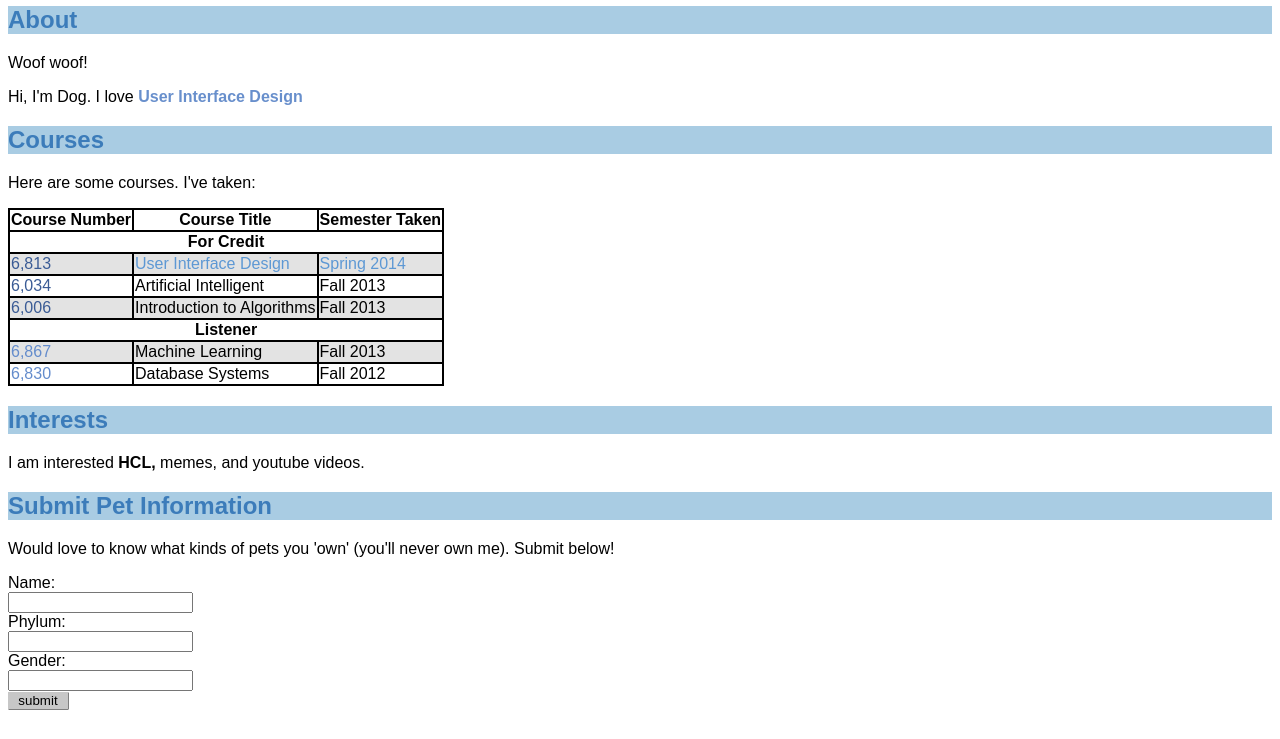
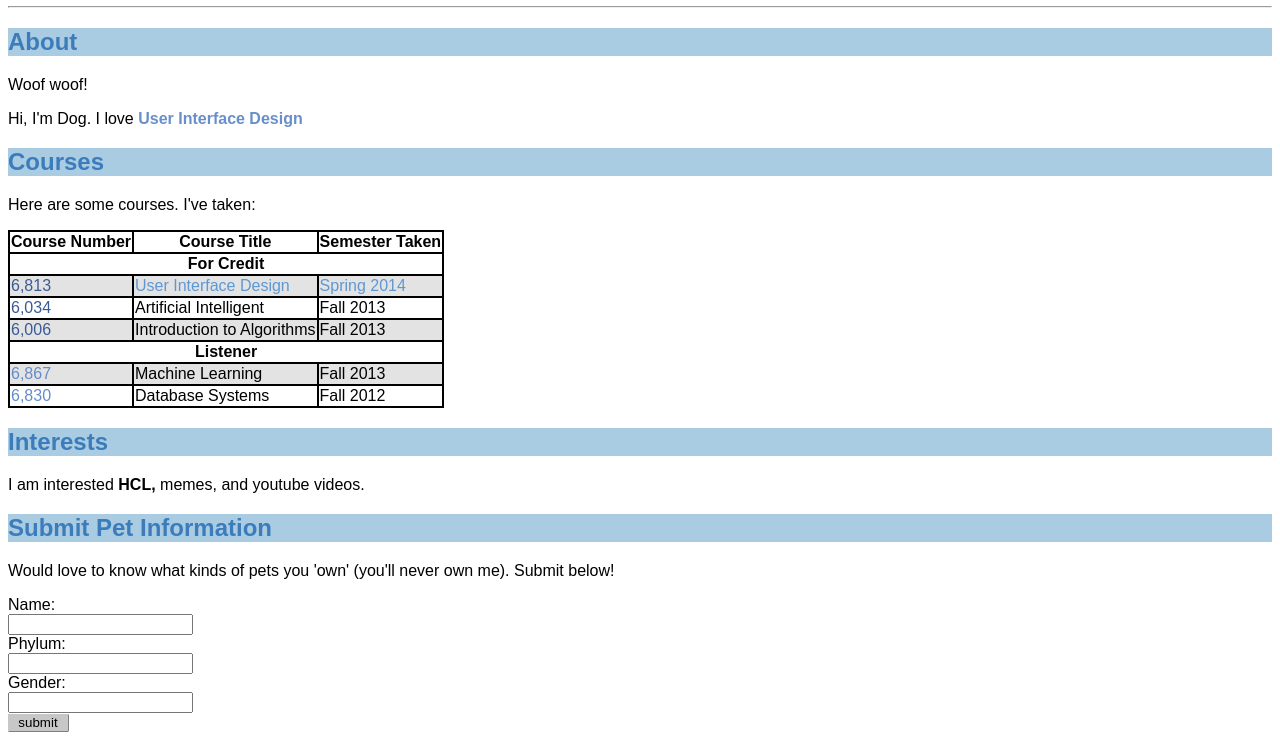
Before and after one commit to Sawm-c/lab2, a plain HTML site: page sad.html in a window 1280 px wide. Shown: the part 416-1155 px from the top of the page. Before the commit the page ends 1133 px from the top, so only its background shows below. Drawn offline with Linux system fonts and the light colour scheme.

Commit message:
Update sad.html

```diff
--- a/sad.html
+++ b/sad.html
@@ -23,6 +23,7 @@
           <img src="sad1.jpg" alt="anhbuon" />
           <h1 style="text-align: center;">Sad Mood</h1>
         </div>
+        <hr style="color: gray;">
     <div>
       <h2>About</h2>
       <p>Woof woof!</p>
```
